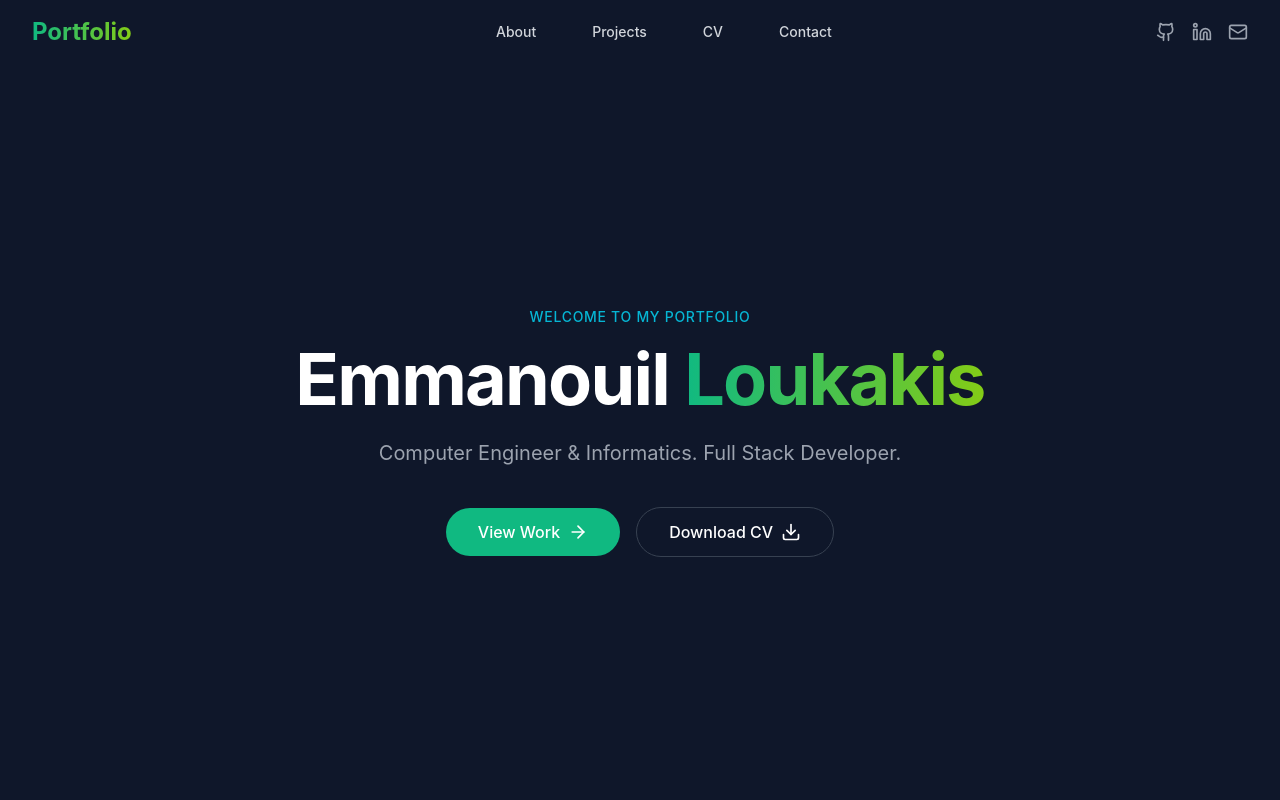
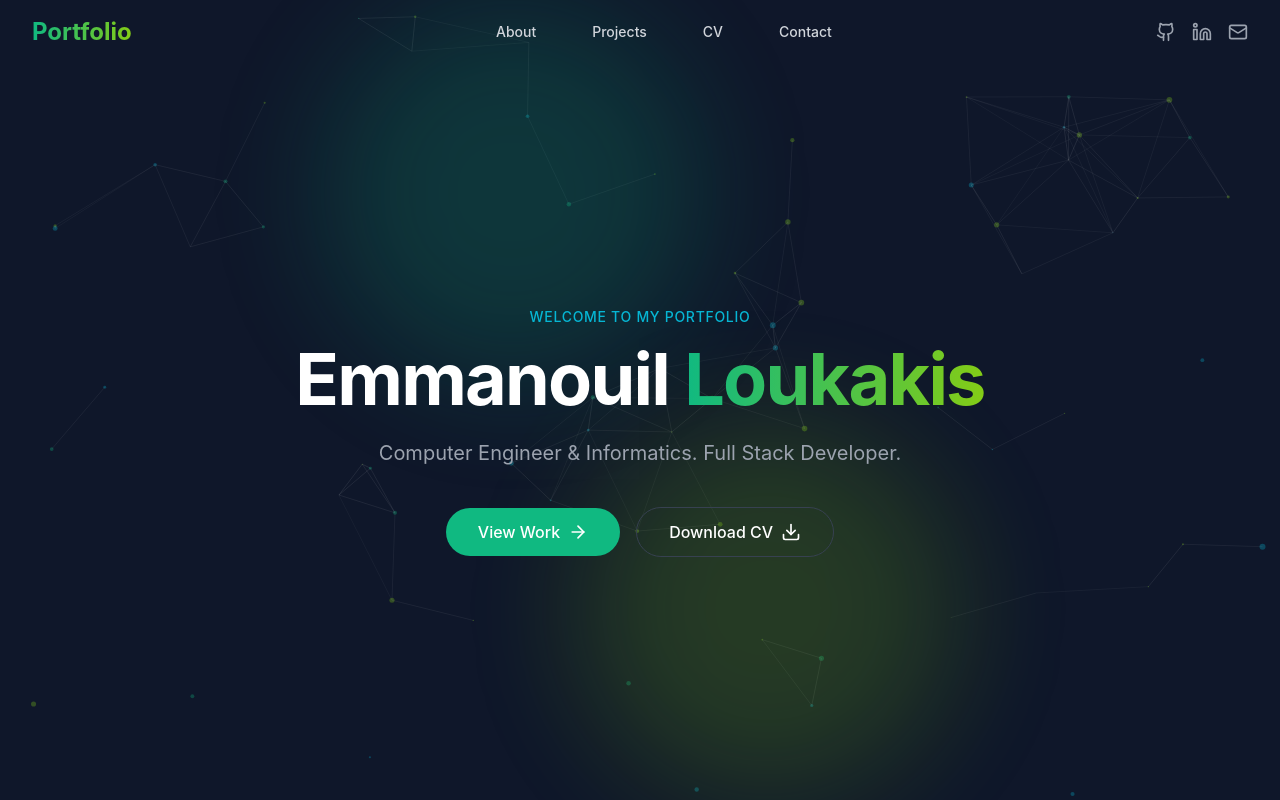
Before and after one commit to Xpecialist/Portfolio-Webpage, a React (Vite) app: page / in a window 1280 px wide. Shown: the top 800 px of the page. Built offline with nearby package versions, Linux system fonts and the light colour scheme.

Commit message:
Fix background animation visibility

```diff
--- a/src/App.tsx
+++ b/src/App.tsx
@@ -7,7 +7,7 @@
 
 function App() {
   return (
-    <div className="bg-background min-h-screen text-white">
+    <div className="min-h-screen text-white relative">
       <Background />
       <Navbar />
       <Hero />
```
